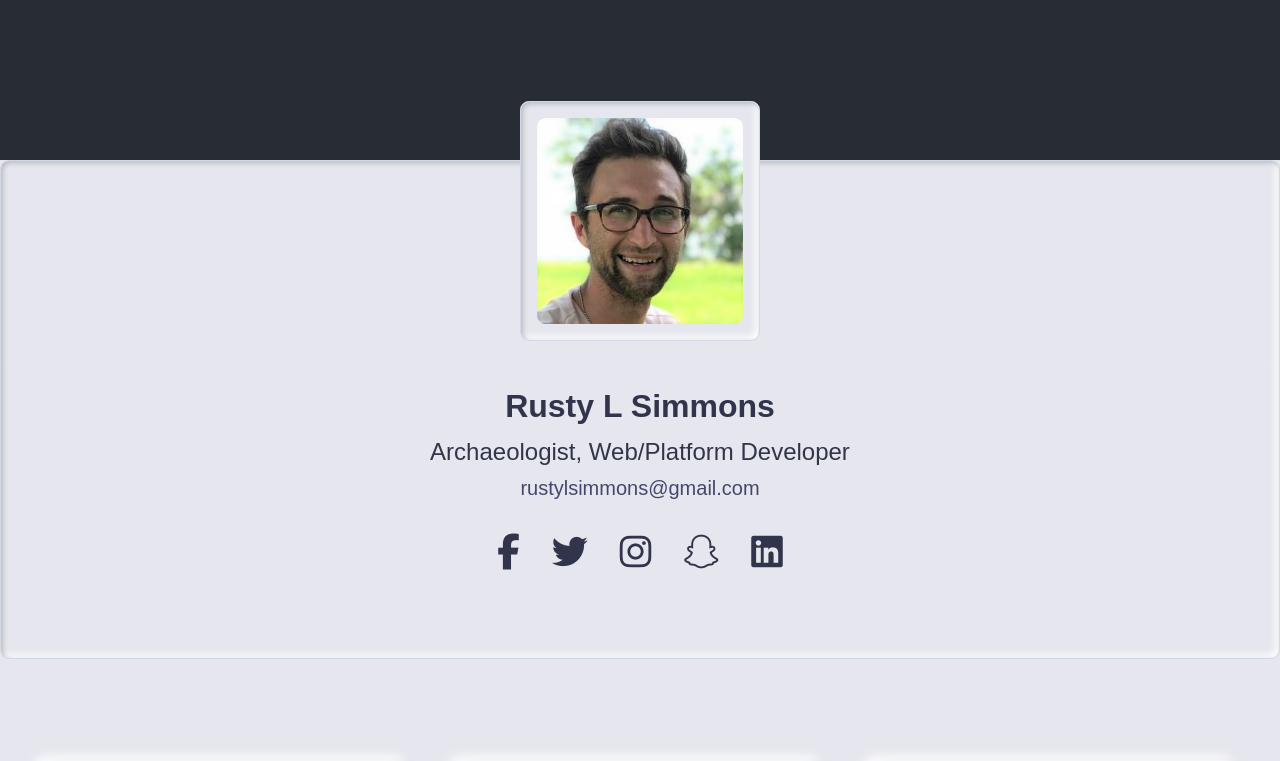
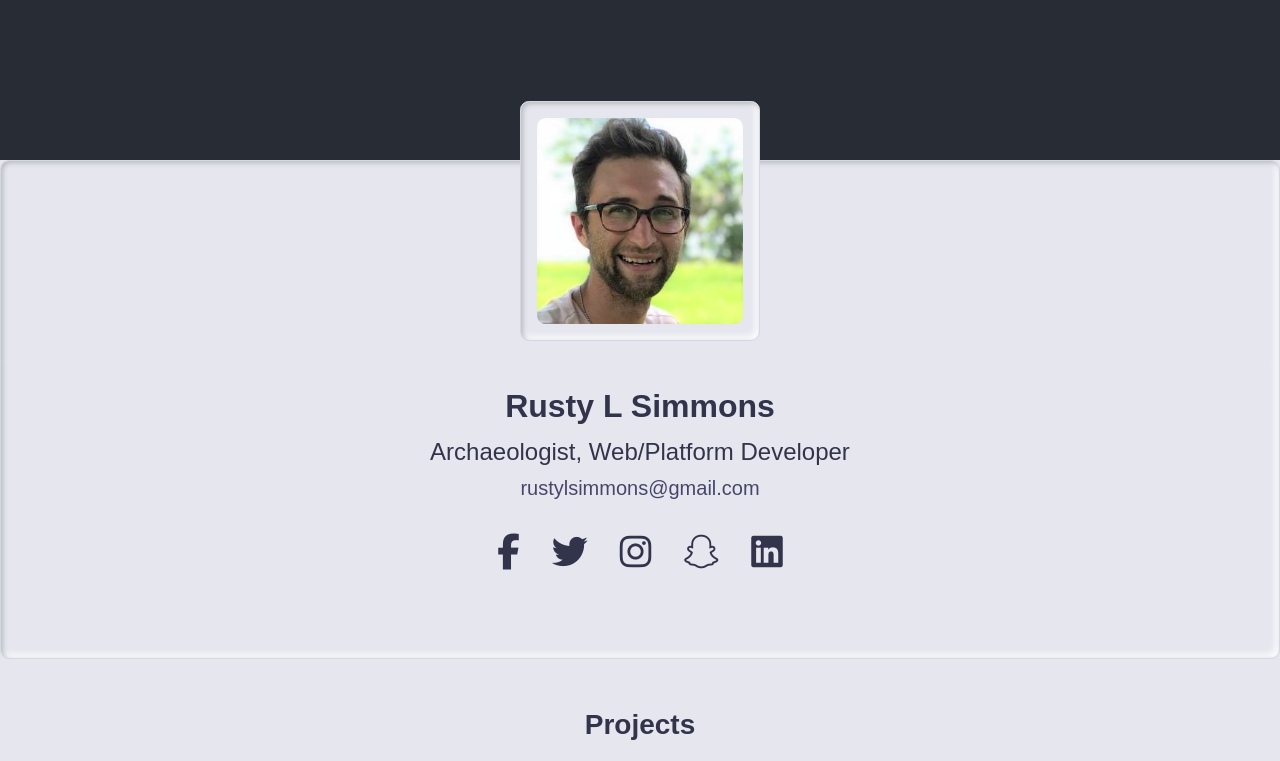
Before and after one commit to Rustyzhere/portfolio, a React (Create React App) app: page / in a window 1280 px wide. Shown: the top 761 px of the page. Built offline with nearby package versions, Linux system fonts and the light colour scheme.

Commit message:
added projects label

```diff
--- a/src/App.js
+++ b/src/App.js
@@ -10,7 +10,7 @@ function App() {
   return (
     <div className="App">
       <header className="App-header"></header>
-      <div className="profile-card mb-5">
+      <div className="profile-card">
         <div className="card bg-primary shadow-inset border-light text-center">
           <div className="card-header">
             <div className="profile-image bg-primary shadow-inset border border-light rounded mx-auto p-3 mt-n6">
@@ -86,6 +86,9 @@ function App() {
       </div>
       <div className="card-deck">
         <div className="row p-5 justify-content-center">
+          <div>
+            <h3 className="h-2 pb-4 font-weight-bold">Projects</h3>
+          </div>
           <div className="col-12 col-md-4 p-2">
             <div className="card bg-primary border-light shadow-soft">
               <div className="card-header p-3">
```
